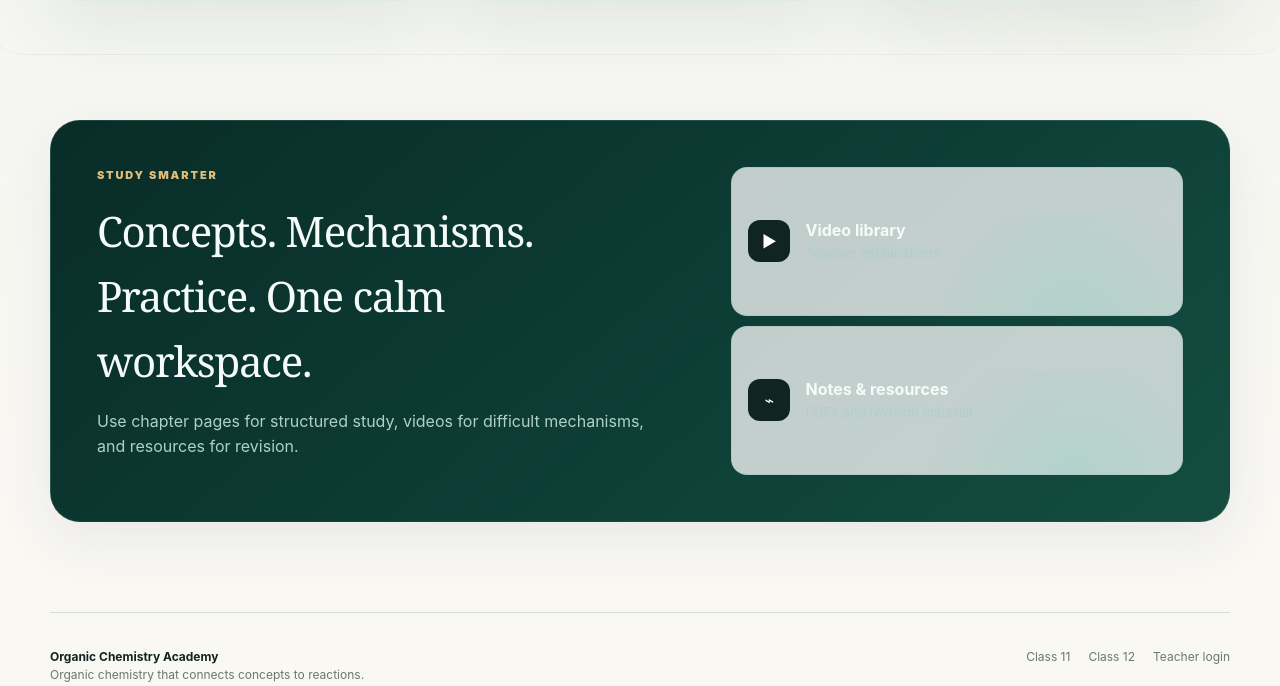
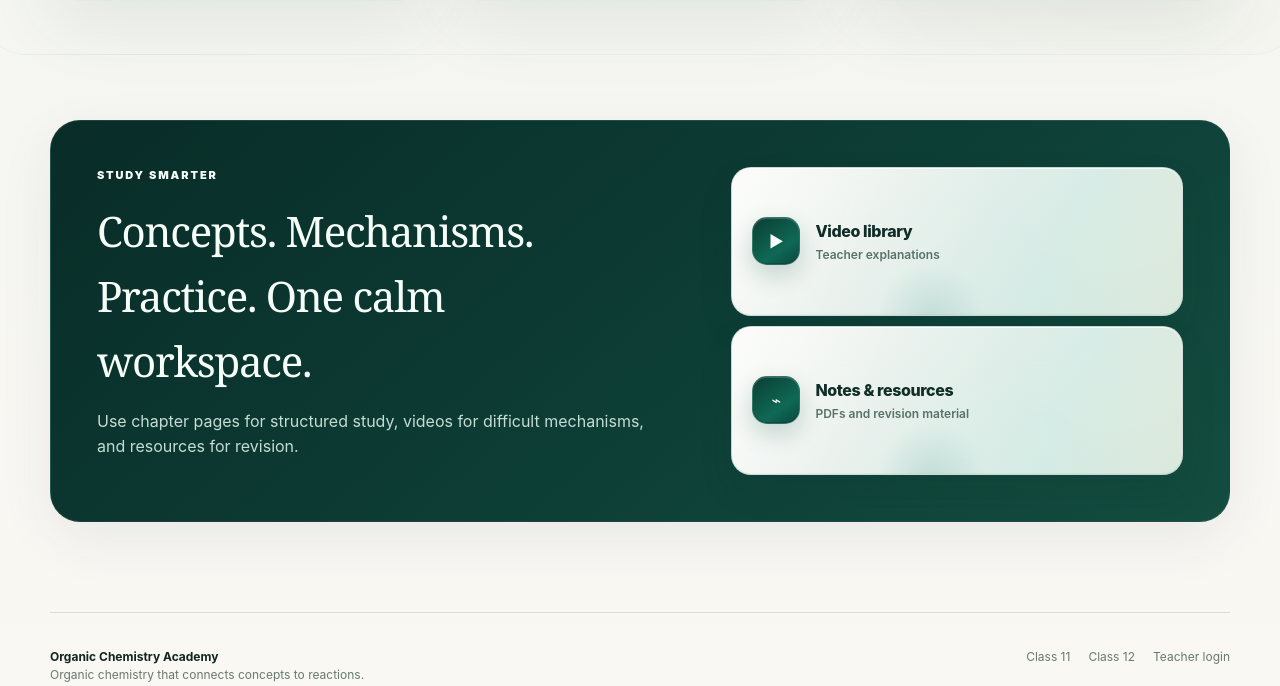
Before and after one commit to himnishp4/organic_chemistry_realtime_site, a FastAPI app: page / in a window 1280 px wide. Shown: the part 2265-2951 px from the top of the page. Run offline with FastAPI, Linux system fonts and the light colour scheme; data comes from the database, SQL or seed files in the repository; data that the repository does not hold is empty; some libraries are stand-ins or nearby versions.

Commit message:
Fix light mode contrast and premium quick cards

```diff
--- a/app/static/styles.css
+++ b/app/static/styles.css
@@ -891,3 +891,96 @@ html[data-theme="dark"] .liquid-tabbar__slider::before{
 @media(prefers-reduced-motion:reduce){
   .liquid-tabbar__slider,.site-header nav.liquid-tabbar a{transition:none!important}
 }
+
+/* -------------------------------------------------------------------------
+   Light theme contrast refinement — premium quick-access cards
+   Keeps the emerald/champagne identity while meeting strong readability.
+   ------------------------------------------------------------------------- */
+html:not([data-theme="dark"]) .split-banner .mini-nav a{
+  position:relative;
+  overflow:hidden;
+  isolation:isolate;
+  min-height:94px;
+  padding:18px 20px;
+  border:1px solid rgba(16,77,63,.14);
+  border-radius:20px;
+  background:
+    linear-gradient(135deg,rgba(255,255,252,.96),rgba(241,248,244,.94) 62%,rgba(229,244,237,.96)),
+    radial-gradient(circle at 86% 18%,rgba(224,182,107,.12),transparent 36%);
+  box-shadow:
+    0 16px 34px rgba(4,48,39,.10),
+    inset 0 1px 0 rgba(255,255,255,.98),
+    inset 0 -1px 0 rgba(8,77,61,.05);
+  color:#102d26;
+  backdrop-filter:blur(18px) saturate(140%);
+  -webkit-backdrop-filter:blur(18px) saturate(140%);
+  transition:transform .3s cubic-bezier(.2,.8,.2,1),box-shadow .3s ease,border-color .3s ease,background .3s ease;
+}
+html:not([data-theme="dark"]) .split-banner .mini-nav a::before{
+  content:"";
+  position:absolute;
+  inset:0;
+  z-index:-1;
+  pointer-events:none;
+  background:linear-gradient(112deg,rgba(255,255,255,.65),transparent 32%,rgba(69,212,189,.08) 72%,rgba(224,182,107,.08));
+}
+html:not([data-theme="dark"]) .split-banner .mini-nav a::after{
+  content:"";
+  position:absolute;
+  width:110px;height:110px;
+  right:-48px;bottom:-58px;
+  border-radius:50%;
+  background:radial-gradient(circle,rgba(15,118,110,.13),transparent 70%);
+  transition:transform .35s ease,opacity .35s ease;
+}
+html:not([data-theme="dark"]) .split-banner .mini-nav a:hover{
+  transform:translateY(-3px);
+  border-color:rgba(15,118,110,.30);
+  box-shadow:
+    0 22px 44px rgba(4,48,39,.14),
+    0 0 0 1px rgba(15,118,110,.04),
+    inset 0 1px 0 rgba(255,255,255,1);
+}
+html:not([data-theme="dark"]) .split-banner .mini-nav a:hover::after{transform:scale(1.18);opacity:.88}
+html:not([data-theme="dark"]) .split-banner .mini-nav>a>span{
+  width:48px;height:48px;
+  border-radius:15px;
+  flex:0 0 48px;
+  background:linear-gradient(145deg,#0b3e33,#0f6855 65%,#0a493c);
+  color:#f8fffc;
+  border:1px solid rgba(255,255,255,.16);
+  box-shadow:
+    0 10px 24px rgba(6,69,55,.20),
+    inset 0 1px 0 rgba(255,255,255,.17),
+    inset 0 -1px 0 rgba(0,0,0,.16);
+}
+html:not([data-theme="dark"]) .split-banner .mini-nav strong{
+  color:#102d26;
+  font-size:16px;
+  font-weight:820;
+  letter-spacing:-.025em;
+  text-shadow:none;
+}
+html:not([data-theme="dark"]) .split-banner .mini-nav small{
+  color:#58726a;
+  margin-top:3px;
+  font-size:12px;
+  font-weight:560;
+  line-height:1.35;
+}
+html:not([data-theme="dark"]) .split-banner .mini-nav a:hover strong{color:#075b48}
+html:not([data-theme="dark"]) .split-banner .mini-nav a:hover small{color:#3f6258}
+
+/* Keep the banner copy itself crisp on the deep emerald panel. */
+html:not([data-theme="dark"]) .split-banner>div:first-child h2,
+html:not([data-theme="dark"]) .split-banner>div:first-child .eyebrow{color:#f7fff9}
+html:not([data-theme="dark"]) .split-banner>div:first-child p{color:#c4ddd4}
+
+/* Extra light-theme safeguards for small chips and utility copy that could
+   otherwise inherit pale colors from dark-theme-oriented components. */
+html:not([data-theme="dark"]) .mini-nav strong,
+html:not([data-theme="dark"]) .mini-nav small{opacity:1}
+html:not([data-theme="dark"]) .split-banner .mini-nav a:focus-visible{
+  outline:3px solid rgba(15,118,110,.22);
+  outline-offset:3px;
+}
```
Also changed, not shown: README.md.
